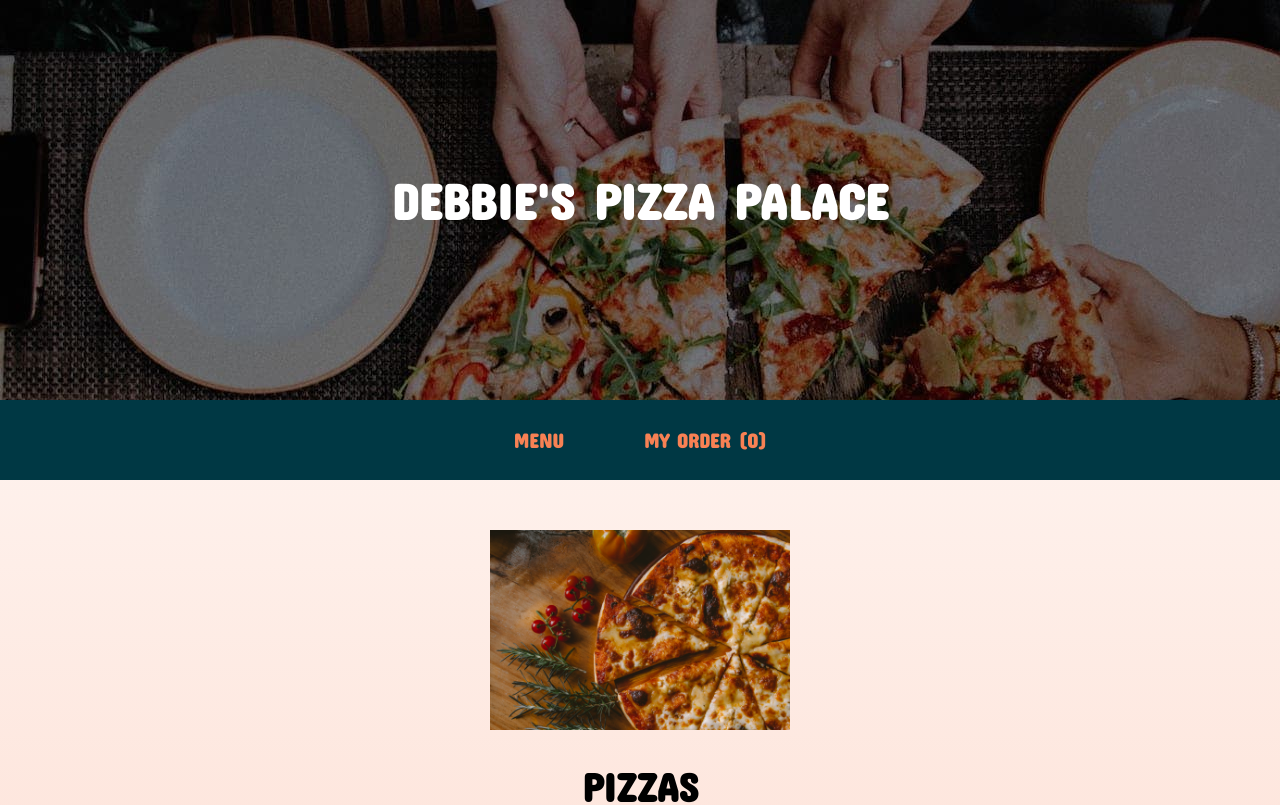
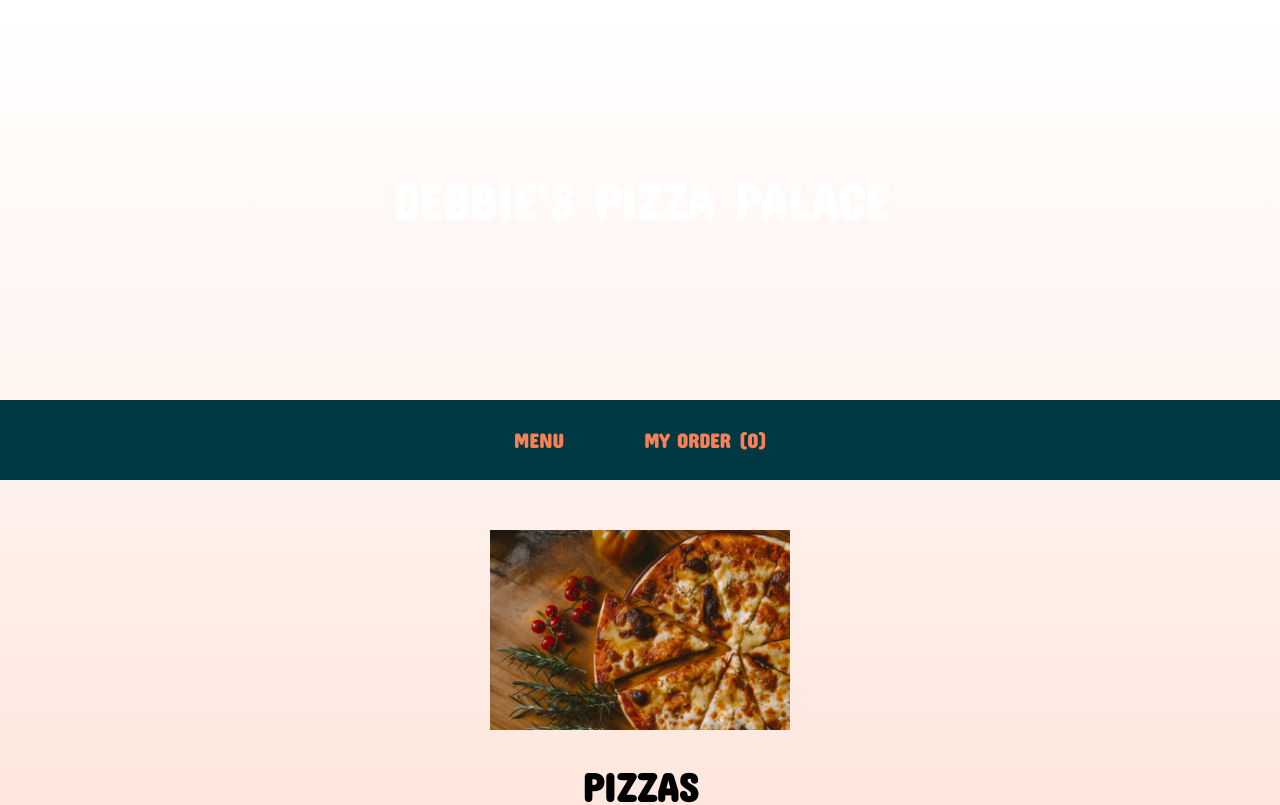
Before and after one commit to kattyeye/react-restaurant-app, a React (Create React App) app: page / in a window 1280 px wide. Shown: the top 805 px of the page. Built offline with nearby package versions, Linux system fonts and the light colour scheme.

Commit message:
Adding change heroku base url

```diff
--- a/src/App.css
+++ b/src/App.css
@@ -23,7 +23,7 @@ h3 {
   display: flex;
   justify-content: center;
   align-items: center;
-  background-image: url(./pizzaheader.jpg);
+  background-image: url(./pizzaheader.jpg) no-repeat;
   height: 400px;
   color: white;
   font-size: 65px;
--- a/src/App.js
+++ b/src/App.js
@@ -4,7 +4,7 @@ import MenuList from "./MENU/MenuList";
 import menuItems from "./UTILITIES/Menu.js";
 import Order from "./ORDER/Order";
 import formatPrice from "./UTILITIES/formatPrice";
-const BASE_URL = "https://tiny-taco-server.herokuapp.com/debbies-pizza/";
+const BASE_URL = "https://django-restaurant-api-kattyeye.herokuapp.com";
 
 function App() {
   const [order, setOrder] = useState({ items: [], submitted: false });
```
